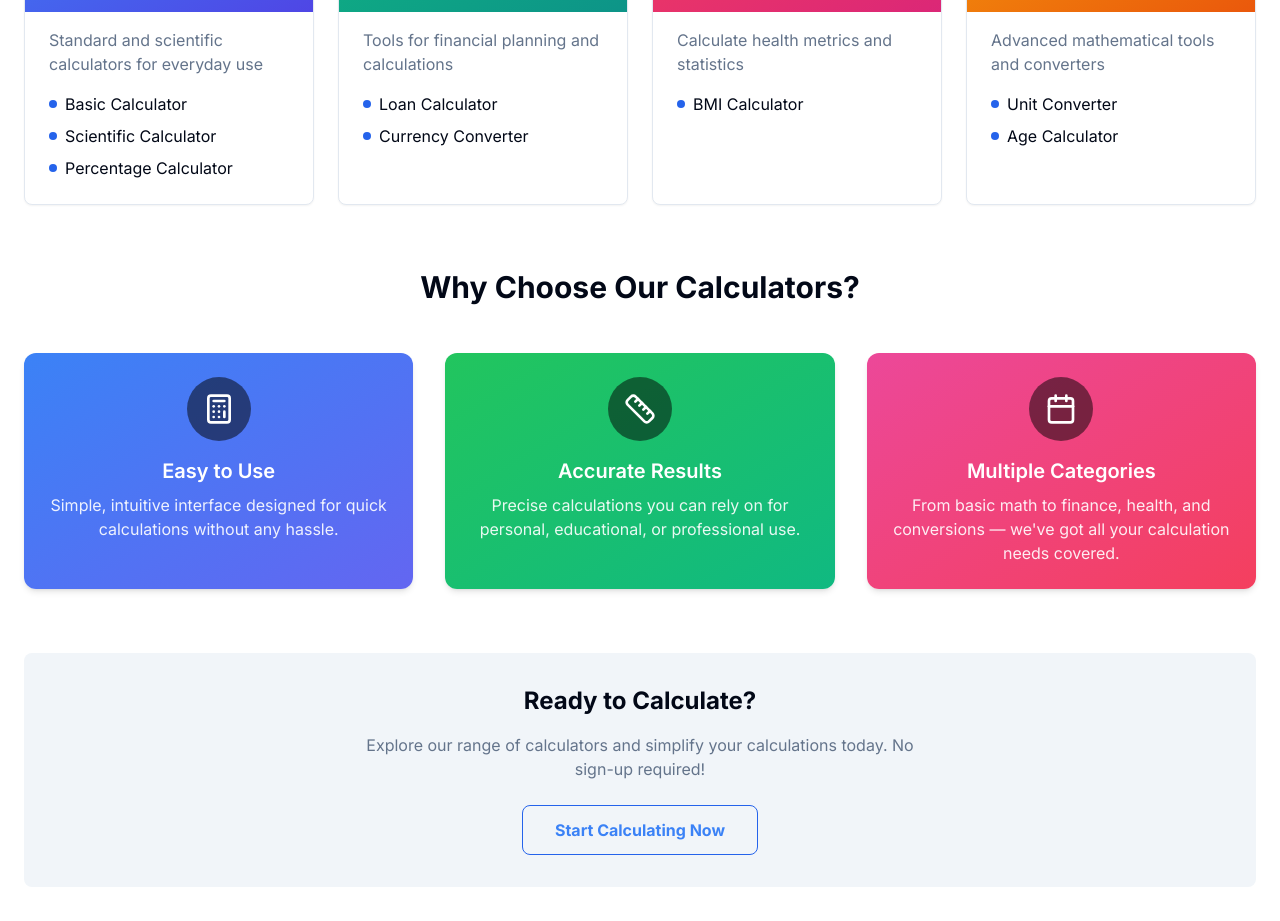
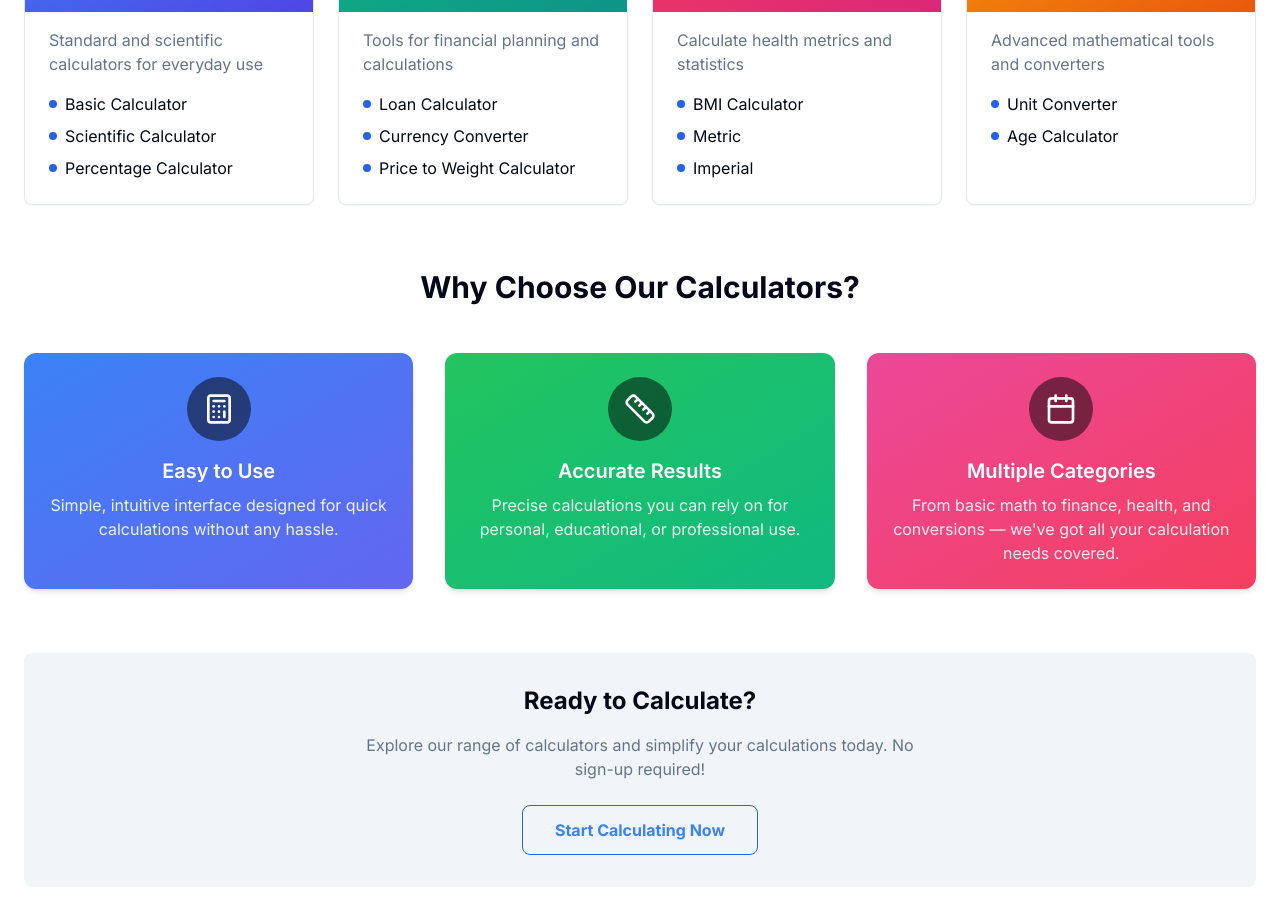
Before and after one commit to codewithdhruba01/MultiCalc, a React (Vite) app: page / in a window 1280 px wide. Shown: the part 1040-1961 px from the top of the page. Built offline with nearby package versions, Linux system fonts and the light colour scheme.

Commit message:
enhance calculator categories

```diff
--- a/src/pages/Home.tsx
+++ b/src/pages/Home.tsx
@@ -29,7 +29,7 @@ export default function Home() {
       description: 'Tools for financial planning and calculations',
       icon: <CreditCard className="h-12 w-12 text-white" />,
       link: '/financial-calculators',
-      calculators: ['Loan Calculator', 'Currency Converter'],
+      calculators: ['Loan Calculator', 'Currency Converter', 'Price to Weight Calculator'],
       gradient: 'from-emerald-500 to-teal-600',
       hoverEffect: 'hover:shadow-emerald-200 dark:hover:shadow-emerald-900'
     },
@@ -38,7 +38,7 @@ export default function Home() {
       description: 'Calculate health metrics and statistics',
       icon: <BarChart3 className="h-12 w-12 text-white" />,
       link: '/health-calculators',
-      calculators: ['BMI Calculator'],
+      calculators: ['BMI Calculator', 'Metric', 'Imperial'],
       gradient: 'from-rose-500 to-pink-600',
       hoverEffect: 'hover:shadow-rose-200 dark:hover:shadow-rose-900'
     },
```
